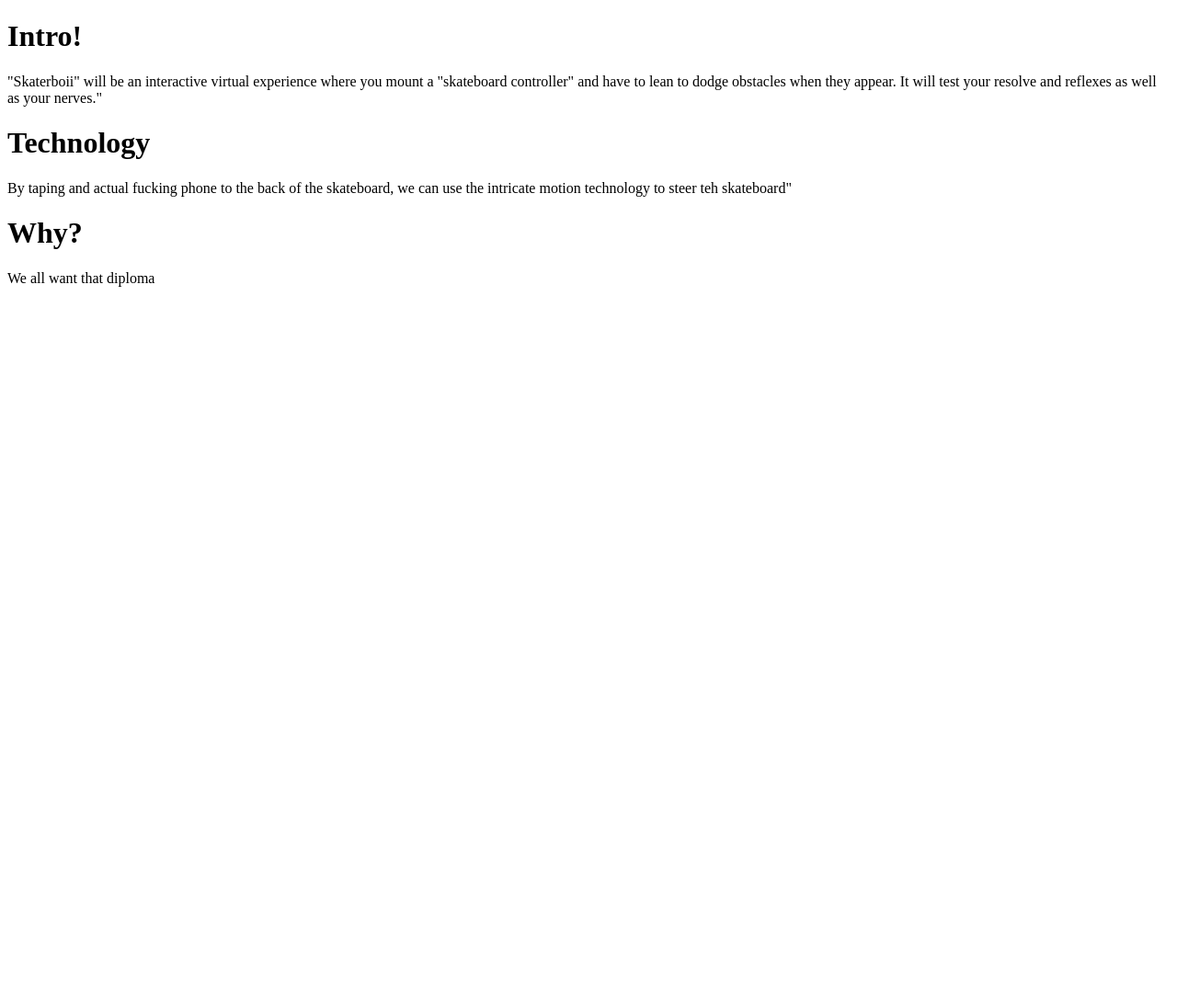
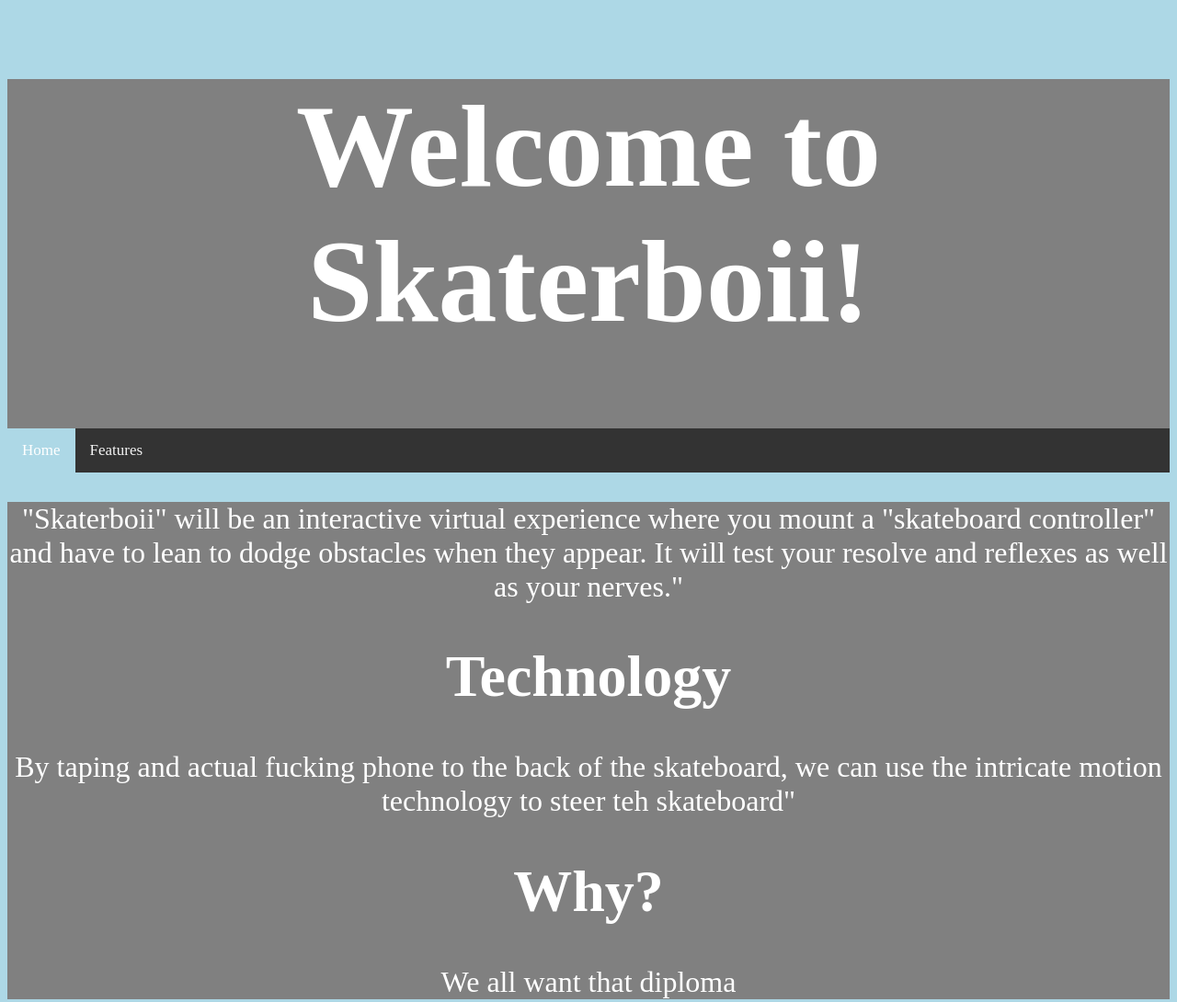
Before and after one commit to Taqqhub/2imd-webtech3-lab1, a plain HTML site: page index.html in a window 1280 px wide. Shown: the whole page at 92% size. Before the commit the page ends 800 px from the top, so only its background shows below. Drawn offline with Linux system fonts and the light colour scheme.

Commit message:
HTML Modified and style aplied

```diff
--- a/index.html
+++ b/index.html
@@ -3,22 +3,36 @@
 <head>
     <meta charset="UTF-8">
     <meta name="viewport" content="width=device-width, initial-scale=1.0">
+    <link rel="stylesheet" href="style.css">
     <title>Document</title>
 </head>
 <body>
+
+    <div class="headercontainer">
     <div class="textbox">
-        <h1>Intro!</h1>
+        <h1>Welcome to Skaterboii!</h1>
+        <div class="nav">
+            <a href="index.html" class="active">Home</a>
+            <a href="Features.html">Features</a>
+            </a>
+          </div>
+          </div>
+    </div>
+    </div>
+    <div class="textbox">
+    <div class="textbox1">
         <p> "Skaterboii" will be an interactive virtual experience where you mount a "skateboard controller" and have to lean to dodge obstacles
             when they appear. It will test your resolve and reflexes as well as your nerves."
         </p>
     </div>
-    <div class="textbox">
+    <div class="textbox2">
         <h1>Technology</h1>
         <p> By taping and actual fucking phone to the back of the skateboard, we can use the intricate motion technology to steer teh skateboard"</p>
     </div>
-    <div class="textbox">
+    <div class="textbox3">
         <h1>Why?</h1>
         <p>We all want that diploma</p>
     </div>
+</div>
 </body>
 </html>
--- /dev/null
+++ b/style.css
@@ -0,0 +1,91 @@
+body {
+    background-color: lightblue;
+}
+
+.headercontainer{
+grid-template-columns: 40px 50px auto 50px 40px;
+    grid-template-rows: 25% 100px auto;
+    background-color: grey;
+  }
+
+  .headercontainer h1 {
+    grid-column-start: 2;
+    grid-column-end: five;
+    grid-row-start: row1-start;
+    grid-row-end: 3;
+    text-align: center;
+    color: white;
+    font-size: 8em;
+    font-weight: bolder;
+  }
+
+  /* Add a black background color to the top navigation */
+.nav {
+    background-color: #333;
+    overflow: hidden;
+  }
+
+  /* Style the links inside the navigation bar */
+  .nav a {
+    float: left;
+    display: block;
+    color: #f2f2f2;
+    text-align: center;
+    padding: 14px 16px;
+    text-decoration: none;
+    font-size: 17px;
+  }
+
+  /* Change the color of links on hover */
+  .nav a:hover {
+    background-color: #ddd;
+    color: black;
+  }
+
+  /* Add an active class to highlight the current page */
+  .nav a.active {
+    background-color: lightblue;
+    color: white;
+  }
+
+  /* Hide the link that should open and close the topnav on small screens */
+  .nav .icon {
+    display: none;
+  }
+
+  .textbox{
+    grid-template-columns: 33.3% auto;
+        grid-template-rows: 100%;
+        background-color: grey;
+    }
+
+    .textbox1 {
+        grid-column-start: 1;
+        grid-column-end: 2;
+        grid-row-start: row1-start;
+        grid-row-end: 2;
+        text-align: center;
+        color: white;
+        font-size: 2em;
+        font-weight: 500;
+      }
+
+      .textbox2 {
+        grid-column-start: 2;
+        grid-column-end: 3;
+        text-align: center;
+        color: white;
+        font-size: 2em;
+        font-weight: 500;
+      }
+
+      .textbox3
+
+      {
+        grid-column-start: 2;
+        grid-column-end: 3;
+        text-align: center;
+        color: white;
+        font-size: 2em;
+        font-weight: 500;
+      }
```
Also changed, not shown: Features.html (+15 -2 lines).
